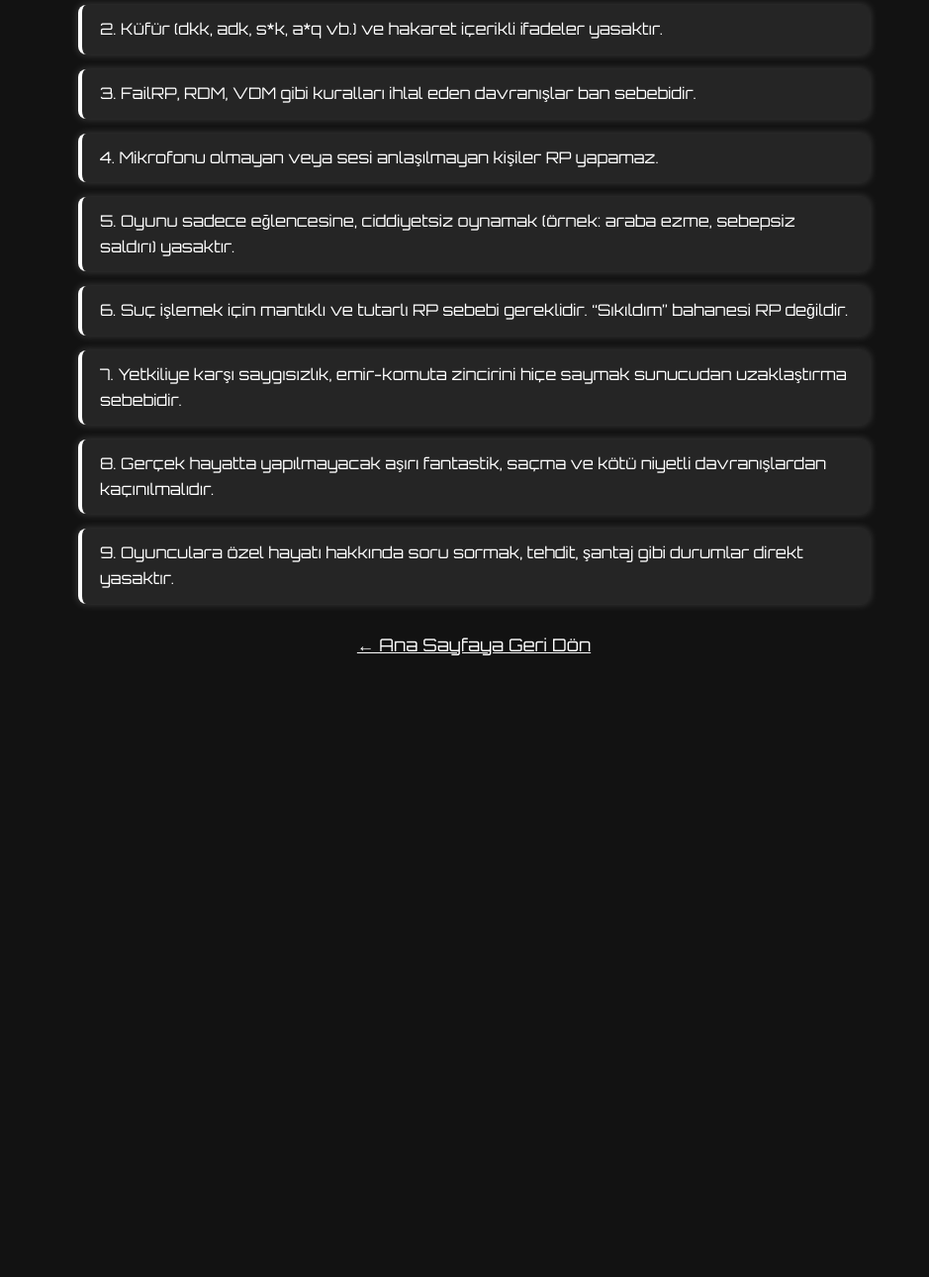
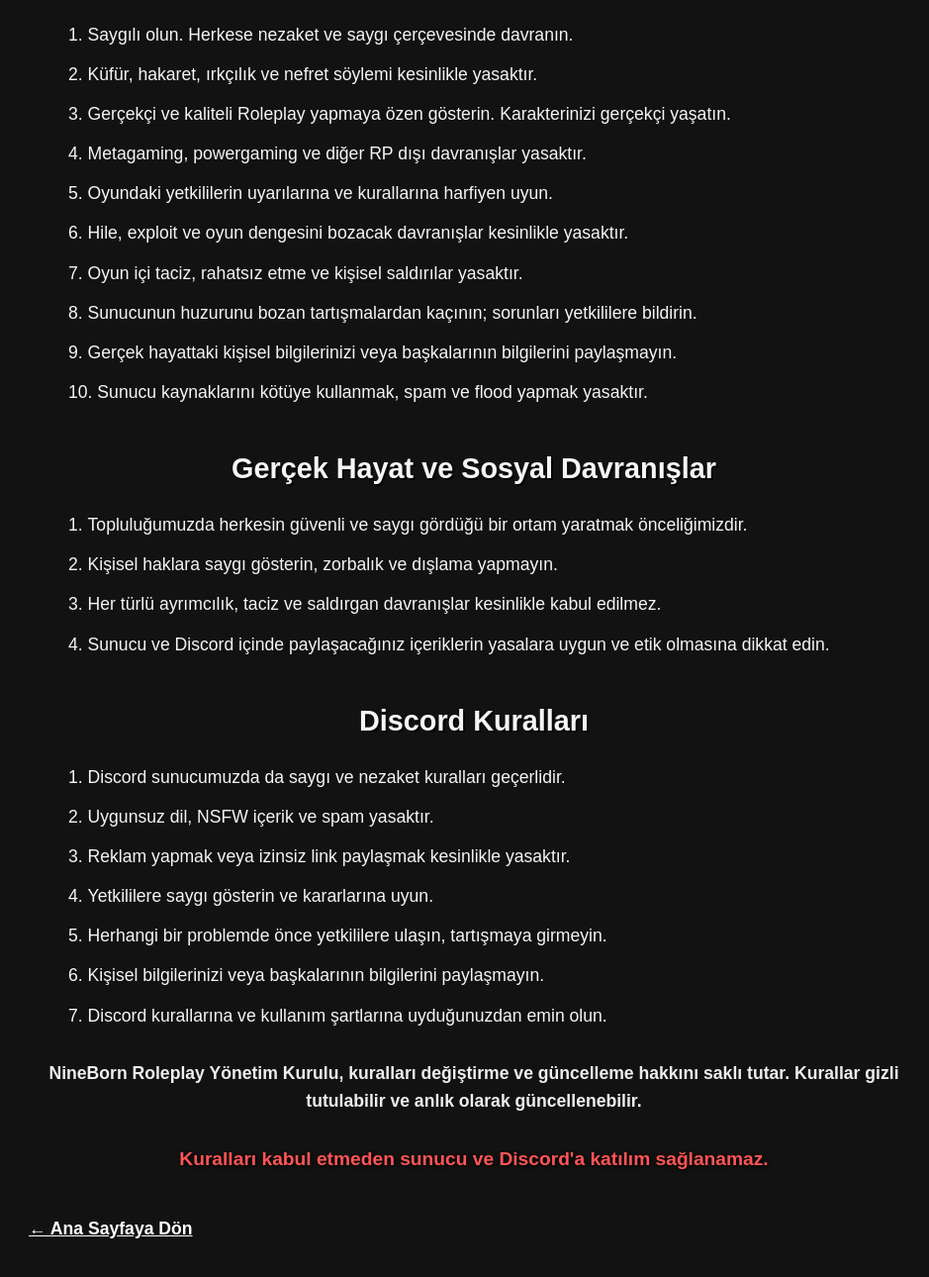
Before and after one commit to 0biggy/nineborn-website, a plain HTML site: page kurallar.html in a window 1280 px wide. Shown: the part 228-1518 px from the top of the page at 99% size, without its empty margins (161-1100 px from the left). Before the commit the page ends 931 px from the top, so only its background shows below. Drawn offline with Linux system fonts and the light colour scheme.

Commit message:
Update kurallar.html

```diff
--- a/kurallar.html
+++ b/kurallar.html
@@ -3,74 +3,105 @@
 <head>
   <meta charset="UTF-8" />
   <meta name="viewport" content="width=device-width, initial-scale=1" />
-  <title>Kurallar - NineBorn RP</title>
-  <link href="https://fonts.googleapis.com/css2?family=Orbitron&display=swap" rel="stylesheet" />
+  <title>NineBorn Roleplay - Site ve Discord Kuralları</title>
   <style>
     body {
-      margin: 0;
-      padding: 40px 20px;
+      background: #121212;
+      color: #f5f5f5;
       font-family: 'Orbitron', sans-serif;
-      background-color: #121212;
-      color: #ffffff;
+      max-width: 900px;
+      margin: 40px auto;
+      padding: 30px 20px;
+      line-height: 1.6;
+      user-select: none;
     }
-    h1 {
-      font-size: 2.5rem;
+    h1, h2 {
       text-align: center;
-      margin-bottom: 10px;
-      text-shadow: 1px 1px 3px #000;
+      margin-bottom: 20px;
+      text-shadow: 2px 2px #000000aa;
+      font-weight: 900;
     }
-    hr {
-      border: none;
-      border-top: 2px solid rgba(255, 255, 255, 0.2);
-      max-width: 500px;
-      margin: 20px auto;
+    h2 {
+      margin-top: 40px;
+      font-size: 1.8rem;
     }
     ul {
-      max-width: 800px;
-      margin: 30px auto;
-      list-style: none;
-      padding: 0;
-      line-height: 1.6;
+      list-style: inside decimal;
+      margin-bottom: 30px;
+      font-size: 1.1rem;
     }
-    li {
-      margin-bottom: 15px;
-      padding: 12px 18px;
-      background: rgba(255, 255, 255, 0.08);
-      border-left: 4px solid #ffffff;
-      border-radius: 8px;
-      box-shadow: 0 0 8px #ffffff33;
+    ul li {
+      margin-bottom: 12px;
+    }
+    p {
+      margin-bottom: 20px;
+      font-size: 1.1rem;
+      font-weight: 700;
+      color: #eee;
+      text-align: center;
     }
     a {
-      color: #ffffff;
+      color: #fff;
       text-decoration: underline;
-      display: block;
+      font-weight: 700;
+      display: inline-block;
+      margin-top: 20px;
+      font-size: 1.1rem;
+      cursor: pointer;
+      transition: color 0.3s;
+    }
+    a:hover {
+      color: #ffd700;
+    }
+    .note {
+      color: #ff5555;
+      font-weight: 900;
+      font-size: 1.2rem;
       text-align: center;
       margin-top: 30px;
-      font-size: 1.1rem;
-    }
-    a:hover {
-      color: #ccc;
+      text-shadow: 1px 1px 4px #000;
     }
   </style>
 </head>
 <body>
-
-  <h1>Sunucu Kuralları</h1>
-  <hr />
-
+  <h1>NineBorn Roleplay</h1>
+  <h2>Site ve Oyun Kuralları</h2>
   <ul>
-    <li>1. Roleplay'e saygı zorunludur. RP bozan, troll davranışlar yasaktır.</li>
-    <li>2. Küfür (dkk, adk, s*k, a*q vb.) ve hakaret içerikli ifadeler yasaktır.</li>
-    <li>3. FailRP, RDM, VDM gibi kuralları ihlal eden davranışlar ban sebebidir.</li>
-    <li>4. Mikrofonu olmayan veya sesi anlaşılmayan kişiler RP yapamaz.</li>
-    <li>5. Oyunu sadece eğlencesine, ciddiyetsiz oynamak (örnek: araba ezme, sebepsiz saldırı) yasaktır.</li>
-    <li>6. Suç işlemek için mantıklı ve tutarlı RP sebebi gereklidir. “Sıkıldım” bahanesi RP değildir.</li>
-    <li>7. Yetkiliye karşı saygısızlık, emir-komuta zincirini hiçe saymak sunucudan uzaklaştırma sebebidir.</li>
-    <li>8. Gerçek hayatta yapılmayacak aşırı fantastik, saçma ve kötü niyetli davranışlardan kaçınılmalıdır.</li>
-    <li>9. Oyunculara özel hayatı hakkında soru sormak, tehdit, şantaj gibi durumlar direkt yasaktır.</li>
+    <li>Saygılı olun. Herkese nezaket ve saygı çerçevesinde davranın.</li>
+    <li>Küfür, hakaret, ırkçılık ve nefret söylemi kesinlikle yasaktır.</li>
+    <li>Gerçekçi ve kaliteli Roleplay yapmaya özen gösterin. Karakterinizi gerçekçi yaşatın.</li>
+    <li>Metagaming, powergaming ve diğer RP dışı davranışlar yasaktır.</li>
+    <li>Oyundaki yetkililerin uyarılarına ve kurallarına harfiyen uyun.</li>
+    <li>Hile, exploit ve oyun dengesini bozacak davranışlar kesinlikle yasaktır.</li>
+    <li>Oyun içi taciz, rahatsız etme ve kişisel saldırılar yasaktır.</li>
+    <li>Sunucunun huzurunu bozan tartışmalardan kaçının; sorunları yetkililere bildirin.</li>
+    <li>Gerçek hayattaki kişisel bilgilerinizi veya başkalarının bilgilerini paylaşmayın.</li>
+    <li>Sunucu kaynaklarını kötüye kullanmak, spam ve flood yapmak yasaktır.</li>
   </ul>
 
-  <a href="/">← Ana Sayfaya Geri Dön</a>
+  <h2>Gerçek Hayat ve Sosyal Davranışlar</h2>
+  <ul>
+    <li>Topluluğumuzda herkesin güvenli ve saygı gördüğü bir ortam yaratmak önceliğimizdir.</li>
+    <li>Kişisel haklara saygı gösterin, zorbalık ve dışlama yapmayın.</li>
+    <li>Her türlü ayrımcılık, taciz ve saldırgan davranışlar kesinlikle kabul edilmez.</li>
+    <li>Sunucu ve Discord içinde paylaşacağınız içeriklerin yasalara uygun ve etik olmasına dikkat edin.</li>
+  </ul>
 
+  <h2>Discord Kuralları</h2>
+  <ul>
+    <li>Discord sunucumuzda da saygı ve nezaket kuralları geçerlidir.</li>
+    <li>Uygunsuz dil, NSFW içerik ve spam yasaktır.</li>
+    <li>Reklam yapmak veya izinsiz link paylaşmak kesinlikle yasaktır.</li>
+    <li>Yetkililere saygı gösterin ve kararlarına uyun.</li>
+    <li>Herhangi bir problemde önce yetkililere ulaşın, tartışmaya girmeyin.</li>
+    <li>Kişisel bilgilerinizi veya başkalarının bilgilerini paylaşmayın.</li>
+    <li>Discord kurallarına ve kullanım şartlarına uyduğunuzdan emin olun.</li>
+  </ul>
+
+  <p><strong>NineBorn Roleplay Yönetim Kurulu, kuralları değiştirme ve güncelleme hakkını saklı tutar. Kurallar gizli tutulabilir ve anlık olarak güncellenebilir.</strong></p>
+
+  <p class="note">Kuralları kabul etmeden sunucu ve Discord'a katılım sağlanamaz.</p>
+
+  <a href="index.html" aria-label="Ana Sayfaya Dön">← Ana Sayfaya Dön</a>
 </body>
 </html>
```
